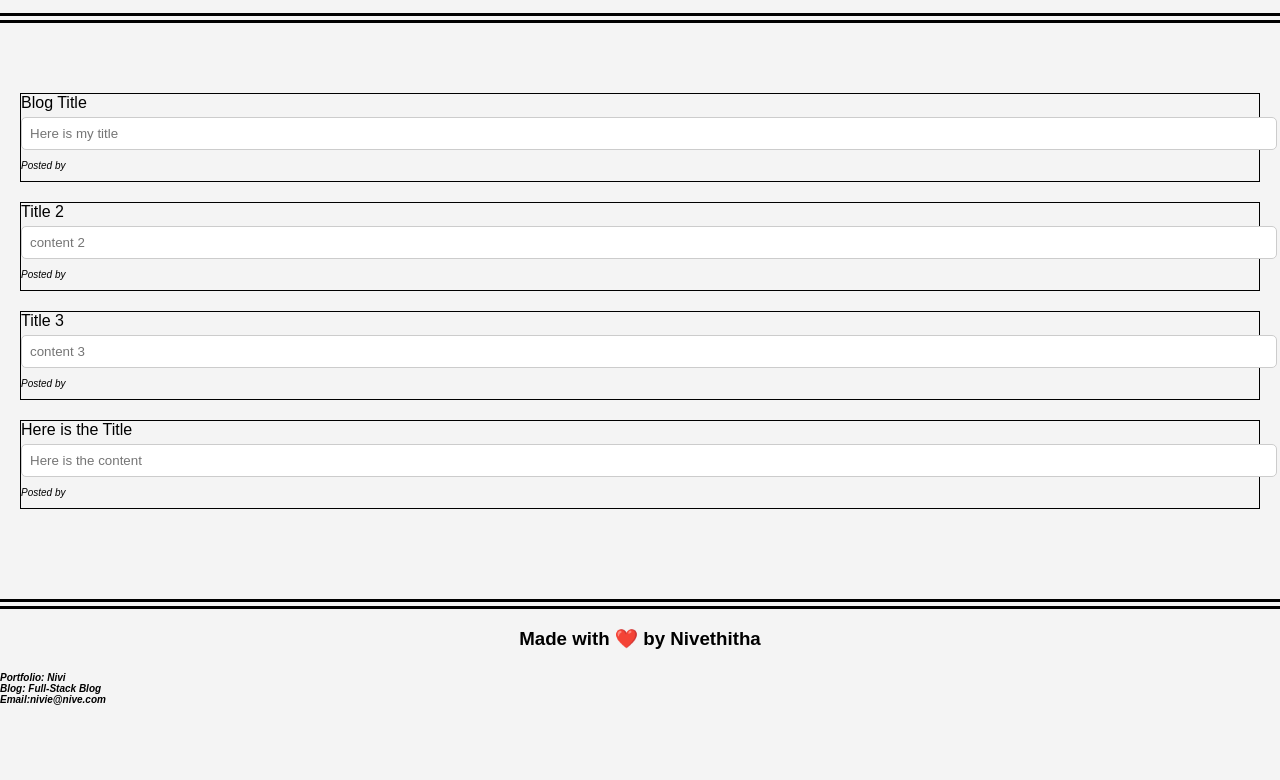
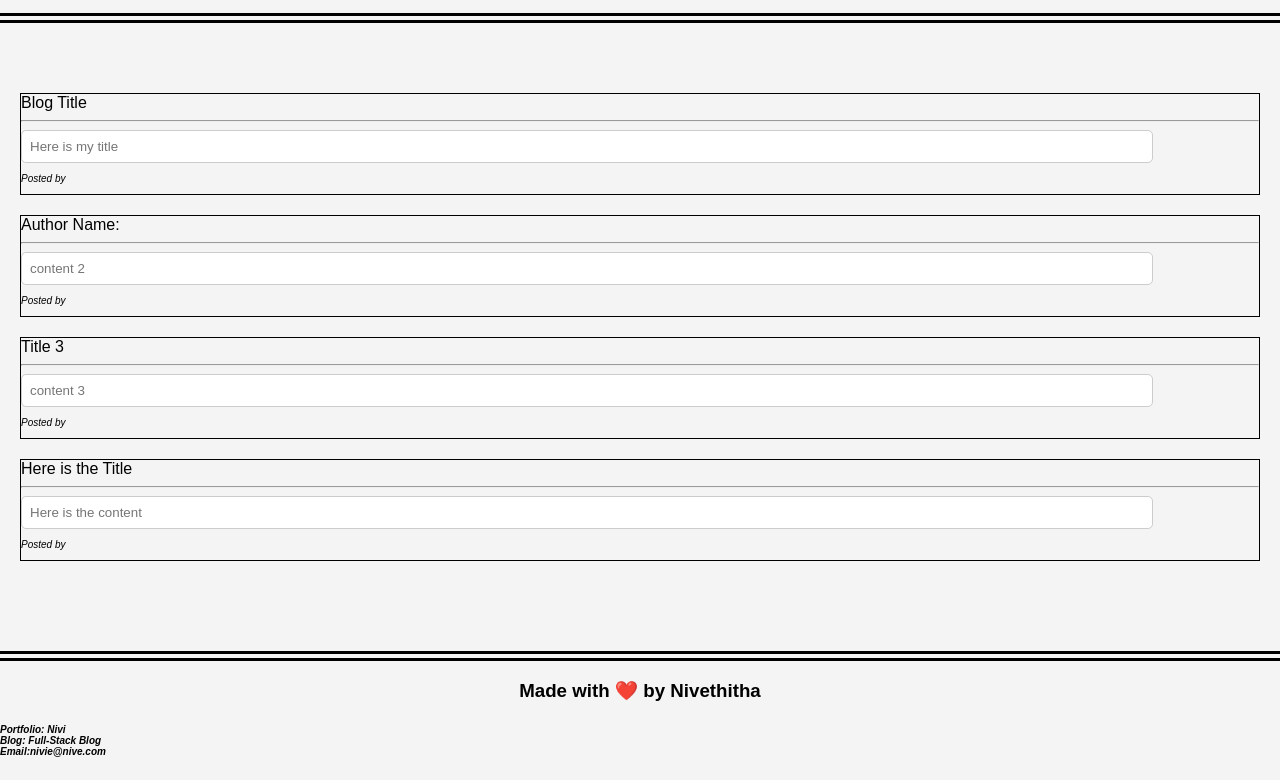
Before and after one commit to nivird/MyBlogChallenge, a plain HTML site: page blog.html in a window 1280 px wide. Shown: the part 92-872 px from the top of the page. Before the commit the page ends 820 px from the top, so only its background shows below. Drawn offline with Linux system fonts and the light colour scheme.

Commit message:
updated:

```diff
--- a/assets/css/blog.css
+++ b/assets/css/blog.css
@@ -22,7 +22,8 @@ body {
     margin-bottom: 5px;
 }
 .result input[type="text"] {
-    width: 100%;
+    display:inline-block;
+    width: 90%;
     padding: 8px;
     border-radius: 5px;
     border: 1px solid #ccc;
--- a/assets/css/form.css
+++ b/assets/css/form.css
@@ -1,7 +1,7 @@
 :root
 {
-    --top:  rgb(215, 219, 172);
-    --text:  rgb(16, 97, 16);
+    --top:  rgb(187, 131, 0);
+    --text:  rgb(18, 122, 110);
 }
 
 *
@@ -10,7 +10,7 @@
 }
 /*page body color*/
 body{
-    background-color: var(--top);
+    background-color: var(--text);
     margin:0;
 }
 /* top header tags */
@@ -57,7 +57,7 @@ main
     /* Align the child elements to the top of the parent */
     align-items: flex-start;
     width: 90%;
-    margin: 1% auto;
+   /* margin: 1% auto;*/
 
   }
 
@@ -68,6 +68,7 @@ main
     align-items: center;
     padding-top: 60px;
     border-radius: 100%;
+    margin: 20%;
   }
 
   .details {
@@ -85,10 +86,10 @@ main
 
 /*code to display the form fields*/
 .container {
-    max-width: 1000px;
-    margin: auto;
-    padding: 150px;
-   background-color: #fff;
+   max-width: 1000px;
+   margin: auto;
+   padding: 150px;
+  /* background-color: #fff;*/
    text-align: left;
    border-left: 10px  double black;
 
--- a/assets/css/style.css
+++ b/assets/css/style.css
@@ -2,7 +2,7 @@
 .toggle-light
 {
     background-color: bisque;
-    color:green;
+    color:rgb(44, 142, 44);
 }
 
 .toggle-dark
--- a/assets/js/blog.js
+++ b/assets/js/blog.js
@@ -1,11 +1,18 @@
+//PULL FROM LOCAL STORAGE
+
+//LOOP OVER THE ARRAY
+
 var input1 = sessionStorage.getItem("input1");
 var input2 = sessionStorage.getItem("input2");
 var input3 = sessionStorage.getItem("input3");
+//var input3 = sessionStorage.getItem("input3");
+
 
 // Display data in result page
 document.getElementById("output1").value = input2;
 document.getElementById("output2").value = input1;
 document.getElementById("output3").value = input3;
+document.getElementById("output4").value = input3;
 
 
 //function to go back to the index page
--- a/blog.html
+++ b/blog.html
@@ -20,23 +20,23 @@
 <!--code to display the form label and input fields-->
 <div class="container">
     <div class="result">
-        <label for="output1">Blog Title</label>
+        <label for="output1">Blog Title</label><hr>
         <input type="text" id="output1" name="output1" placeholder="Here is my title">
-        <p>Posted by <label id="output2" name="output2"></p>
+        <p id="Username">Posted by </p>
     </div>
     <div class="result">
-        <label for="output2">Title 2</label>
-        <input type="text" id="output2" name="output2" placeholder="content 2">
+        <label for="output2">Author Name:</label><hr>
+        <input class="textField"   type="text" id="output2" name="output2" placeholder="content 2">
         <p>Posted by </p>
     </div>
     <div class="result">
-        <label for="output3">Title 3</label>
-        <input type="text" id="output3" name="output3" placeholder="content 3">
+        <label for="output3">Title 3</label><hr>
+        <input class="textField" type="text" id="output3" name="output3" placeholder="content 3">
         <p>Posted by </p>
     </div>
     <div class="result">
-        <label for="output3">Here is the Title</label>
-        <input type="text" id="output3" name="output3" placeholder="Here is the content">
+        <label for="output3">Here is the Title</label><hr>
+        <input type="text" id="output4" name="output4" placeholder="Here is the content">
         <p>Posted by </p>
     </div>
 </div>
```
Also changed, not shown: assets/js/form.js (+11 -3 lines), assets/css/ch4 output1.png (added), assets/css/first-blog-post.jpg (deleted), 1 other file.
